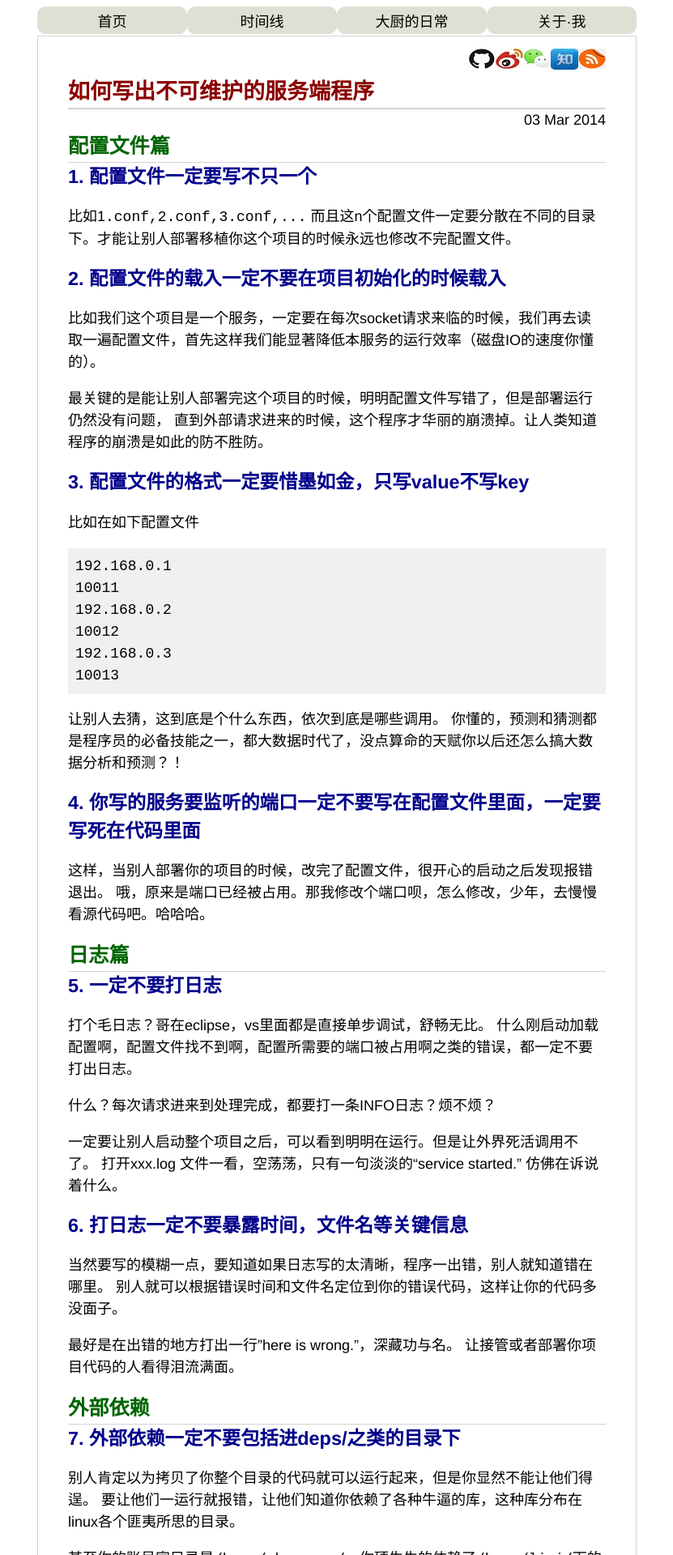
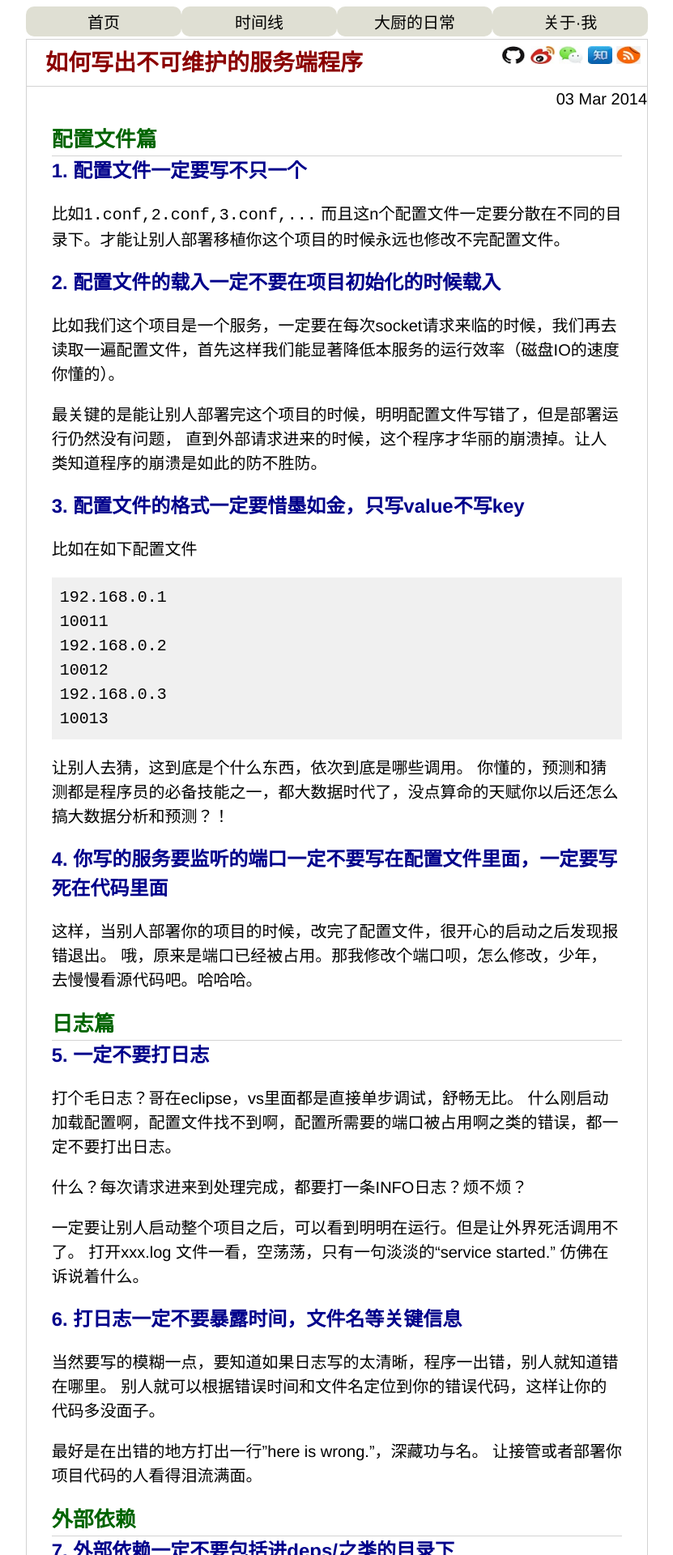
Before and after one commit to yanyiwu/blog, a Jekyll site: the page built from _posts/2014-03-03-ru-he-xie-chu-bu-ke-wei-hu-de-fu-wu.markdown, in a window 1280 px wide. Shown: the top 1920 px of the page at 81% size, without its empty margins (224-1055 px from the left). Built offline with Jekyll 4.4.1, drawn with Linux system fonts in a browser that asks for light colours; Markdown is read by kramdown in place of the engine named in the settings; comment, search, counter and statistics services are not loaded.

Commit message:
rectangle style

```diff
--- a/_layouts/default.html
+++ b/_layouts/default.html
@@ -18,6 +18,7 @@
 
         <link rel="stylesheet" href="/css/style.css">
 
+        <!--
         <script>
           (function(i,s,o,g,r,a,m){i['GoogleAnalyticsObject']=r;i[r]=i[r]||function(){
           (i[r].q=i[r].q||[]).push(arguments)},i[r].l=1*new Date();a=s.createElement(o),
@@ -28,9 +29,12 @@
           ga('send', 'pageview');
 
         </script>
+        -->
 
         <!-- picture -->
+        <!--
         <script type="text/javascript" src="/js/pic.js"> </script>
+        -->
 
         <script src="http://tjs.sjs.sinajs.cn/open/api/js/wb.js" type="text/javascript" charset="utf-8"></script>
 
@@ -44,36 +48,22 @@
                 <li onclick="location.href='/about.html'">关于·我</li>
             </ul>
         </nav>
-        <div id="blog_index">
+        <div class="blog_index">
             <div id="logo">
-                <!--
-                <a><script type="text/javascript">document.write(unescape('%3Cdiv id="bdcs"%3E%3C/div%3E%3Cscript charset="utf-8" src="http://znsv.baidu.com/customer_search/api/js?sid=5066617273713835853') + '&plate_url=' + (encodeURIComponent(window.location.href)) + '&t=' + (Math.ceil(new Date()/3600000)) + unescape('"%3E%3C/script%3E'));</script></a>
-                -->
-                <a href="/rss.xml">
-                    <img src="/img/rss_logo.jpg"/>
+                <a href="https://github.com/yanyiwu">
+                    <img src="/img/github_logo.jpg"/>
+                </a>
+                <a href="http://weibo.com/buptwyy">
+                    <img src="/img/weibo_logo.jpg"/>
+                </a>
+                <a href="http://7viirv.com1.z0.glb.clouddn.com/5a7d1b5c0d_yanyiwu_personal_qrcodes.jpg">
+                    <img src="/img/wechat_logo.jpg"/>
                 </a>
                 <a href="http://www.zhihu.com/people/bu-shi-wo-gan-de-17">
                     <img src="/img/zhihu_logo.jpg" />
                 </a>
-                <!--
-                <a href="https://twitter.com/wuyanyi09">
-                    <img src="/img/twitter_logo.jpg"/>
-                </a>
-                <a href="Mailto:i@yanyiwu.com">
-                    <img src="/img/mail_logo.jpg"/>
-                </a>
-                <a href="http://7viirv.com1.z0.glb.clouddn.com/596f902498_yanyiwu_public_qrcodes.jpg">
-                    <img src="/favicon.ico"/>
-                </a>
-                -->
-                <a href="http://7viirv.com1.z0.glb.clouddn.com/5a7d1b5c0d_yanyiwu_personal_qrcodes.jpg">
-                    <img src="/img/wechat_logo.jpg"/>
-                </a>
-                <a href="http://weibo.com/buptwyy">
-                    <img src="/img/weibo_logo.jpg"/>
-                </a>
-                <a href="https://github.com/yanyiwu">
-                    <img src="/img/github_logo.jpg"/>
+                <a href="/rss.xml">
+                    <img src="/img/rss_logo.jpg"/>
                 </a>
             </div>
             <div>
--- a/_layouts/post.html
+++ b/_layouts/post.html
@@ -1,9 +1,15 @@
 ---
 layout: review
 ---
-<h1>{{ page.title }}</h1>
-<p class="datetime">{{ page.date | date_to_string }}</p>
 
-<div>
-{{ content }}
+<h1 class="post_title">
+    {{ page.title }}
+</h1>
+
+<div class="post_date">
+    {{ page.date | date_to_string }}
 </div>
+
+<div class="blog_post">
+    {{ content }}
+</div>
--- a/css/style.css
+++ b/css/style.css
@@ -1,37 +1,37 @@
 body {
-    font-family: SimSun, "Helvetica Neue",Helvetica,"Hiragino Sans GB","Microsoft YaHei",Arial,sans-serif;
-    font-size:36px;
-    width: 100%;
+    font-family:STFangSong, Helvetica, Arial, Vernada, Tahoma, STXihei, "Microsoft YaHei", "Songti SC", SimSun, Heiti, sans-serif;
+    font-size: 36px;
+    width: 90%;
     margin-left: auto;
     margin-right: auto;
 }
-#blog_index {
-    /*font-family: SimSun, Heiti, sans-serif;*/
-    padding: 2% 5% 5% 5%;
+
+.blog_index {
+    padding: 0;
     line-height: 150%;
     border: 1px solid LightGrey;
 }
 
-H1 {
-    /*
-    font-family: "Palatino Linotype", "Book Antiqua", Palatino, Helvetica, STKaiti, SimSun, serif;
-    */
-    font-size: 1.5em;
+.blog_post {
+    padding: 0;
+    margin: 2% 4%;
+    line-height: 150%;
+}
+
+.blog_title h1 {
+}
+
+h1 {
+    font-size: 1.4em;
     margin:0;
-    margin-top: 5%;
-    /*
-    margin-bottom: 0px;
-    */
-    border-bottom: 2px LightGrey solid;
+    padding: 1% 3%;
+    border-bottom: 1px LightGrey solid;
     line-height: 150%;
     color: DarkRed;
 }
 
-H2 {
-    /*
-    font-family: "Palatino Linotype", "Book Antiqua", Palatino, Helvetica, STKaiti, SimSun, serif;
-    */
-    font-size: 1.4em;
+h2 {
+    font-size: 1.3em;
     margin:0;
     /*
     margin-bottom: 20px;
@@ -47,11 +47,11 @@ H2 {
 }
 
 
-H3 {
+h3 {
     /*
     font-family: "Palatino Linotype", "Book Antiqua", Palatino, Helvetica, STKaiti, SimSun, serif;
     */
-    font-size: 1.3em;
+    font-size: 1.2em;
     margin:0;
     /*
     margin-top: 40px;
@@ -61,20 +61,6 @@ H3 {
     line-height: 150%;
     color: DarkBlue;
 }
-
-
-/*
-H4 {
-    font-family: "Palatino Linotype", "Book Antiqua", Palatino, Helvetica, STKaiti, SimSun, serif;
-    font-size: 1.5em;
-    margin-top: 40px;
-    margin-bottom: 30px;
-    border-bottom: 1px LightGrey solid;
-    width: 80%;
-    line-height: 150%;
-    color: DarkBlue;
-}
-*/
 
 
 li {
@@ -136,9 +122,26 @@ hr {
     color: LightGrey;
 }
 
-ul {
+.post_list div {
+    /*
     padding: 5px 5px 5px 20px;
+    */
+    margin: 0;
+    padding: 0;
 }
+
+.post_list_item {
+    display: block;
+    padding: 8px 30px 10px 30px;
+
+    text-decoration: none;
+    border-bottom: 1px solid #ddd;
+    color: #005;
+}
+.post_list_item_hot {
+    color: #97190E;
+}
+
 
 ol {
     padding: 5px 5px 5px 30px;
@@ -159,16 +162,22 @@ border-bottom: 0px;
     border: 0;
 }
 
-#logo a{
+#logo {
+    display: inline-block;
+    float: right;
+    margin: 1% 1%;
+    border: 0;
+    padding: 0;
+}
+
+#logo a {
     display: inline-block;
     z-index: 5;
-    top: 0;
-    float: right;
     margin: 0;
     border: 0;
-    width: 34px;
-    height: 25px;
     padding: 0;
+    width: 1.5em;
+    height: 1.5em;
 }
 
 .thumbnail {
@@ -176,10 +185,11 @@ border-bottom: 0px;
     height: 130px;
 }
 
-.datetime {
+.post_date {
     text-align:right;
     margin: 0;
 }
+
 
 nav {
 	height:2em;
@@ -226,11 +236,12 @@ nav a:hover{
 
 @media screen and (min-width:1024px) {
     body {
-        font-size: 18px;
-        width: 740px;
+        font-size: 20px;
+        width: 60%;
     }
 }
 
+/*
 @media(min-device-width:375px) and (max-device-width:667px) and (-webkit-min-device-pixel-ratio:2) {
     body {
         font-size: 17px;
@@ -242,3 +253,4 @@ nav a:hover{
         font-size: 25px;
     };
 }
+*/
```
Also changed, not shown: index.html (+17 -8 lines).
